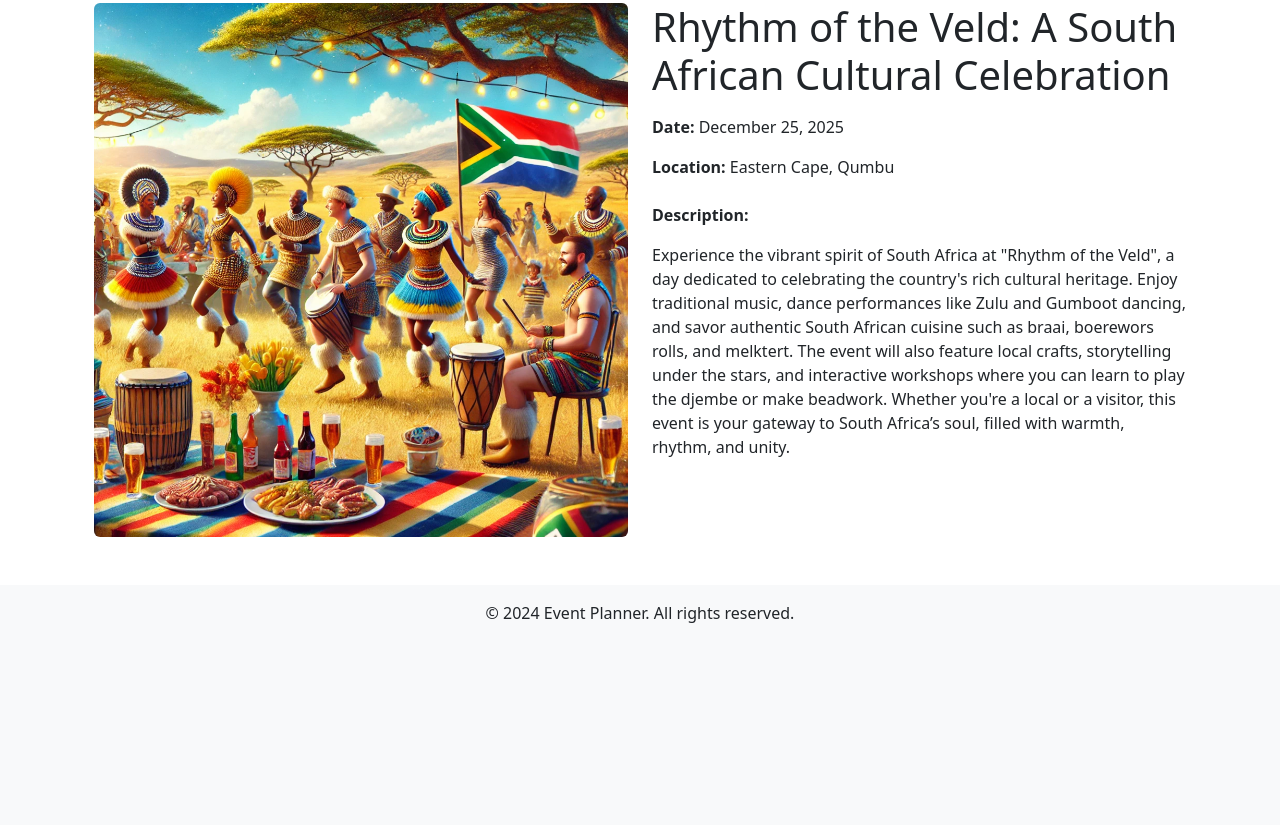
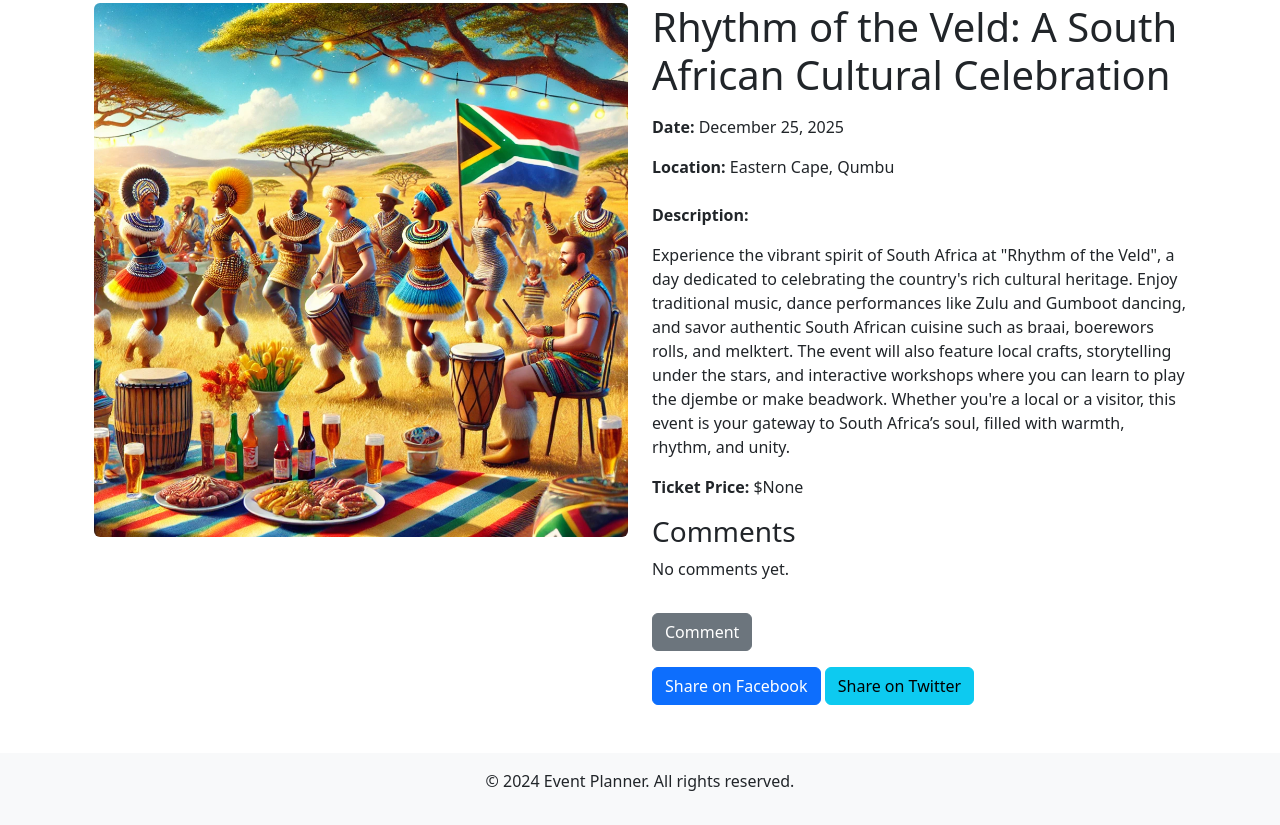
Before and after one commit to siboniseni/event_planner, a Django app: page /event/6/ in a window 1280 px wide. Shown: the part 155-980 px from the top of the page. Before the commit the page ends 778 px from the top, so only its background shows below. Run offline with Django 5.2, Linux system fonts and the light colour scheme; data comes from the database, SQL or seed files in the repository; both versions use the stored data as it was after the commit.

Commit message:
comment form interativeness

```diff
--- a/events/templates/events/event_detail.html
+++ b/events/templates/events/event_detail.html
@@ -13,7 +13,47 @@
             <p><strong>Location:</strong> {{ event.location }}</p>
             <p class="mt-4"><strong>Description:</strong></p>
             <p>{{ event.description }}</p>
+            <p><strong>Ticket Price:</strong> ${{ event.ticket_price }}</p>
+
+            <h3>Comments</h3>
+            {% for comment in event.comments.all %}
+                <p><strong>{{ comment.name }}:</strong> {{ comment.text }}</p>
+                <p><em>{{ comment.created_at|date:"F j, Y, H:i" }}</em></p>
+            {% empty %}
+                <p>No comments yet.</p>
+            {% endfor %}
+
+            <!-- Button to show the comment form -->
+            <button id="comment-button" class="btn btn-secondary mt-3">Comment</button>
+
+            <!-- Hidden comment form -->
+            <div id="comment-form" style="display:none;">
+                <form method="POST">
+                    {% csrf_token %}
+                    <input type="text" name="name" class="form-control" placeholder="Your Name" required>
+                    <textarea name="text" class="form-control" placeholder="Leave a comment..." required></textarea>
+                    <button type="submit" class="btn btn-primary mt-2">Submit Comment</button>
+                </form>
+            </div>
+
+            <div class="social-share mt-3">
+                <a href="https://www.facebook.com/sharer/sharer.php?u={{ request.build_absolute_uri }}" class="btn btn-primary">Share on Facebook</a>
+                <a href="https://twitter.com/intent/tweet?url={{ request.build_absolute_uri }}" class="btn btn-info">Share on Twitter</a>
+            </div>
         </div>
     </div>
 </div>
+
+<!-- JavaScript to toggle the comment form -->
+<script>
+    document.getElementById("comment-button").addEventListener("click", function() {
+        var form = document.getElementById("comment-form");
+        // Toggle the display property
+        if (form.style.display === "none" || form.style.display === "") {
+            form.style.display = "block";
+        } else {
+            form.style.display = "none";
+        }
+    });
+</script>
 {% endblock %}
--- a/events/views.py
+++ b/events/views.py
@@ -1,5 +1,5 @@
-from django.shortcuts import render, get_object_or_404
-from .models import Event
+from django.shortcuts import redirect, render, get_object_or_404
+from .models import Event, Comment
 
 
 # Home view: Display the latest 3 events, sorted by date
@@ -17,4 +17,14 @@ def event_list(request):
 # Event detail view: Display details for a specific event
 def event_detail(request, pk):
     event = get_object_or_404(Event, pk=pk)  # Fetch the event by primary key
+
+    if request.method == 'POST':
+        name = request.POST.get('name')
+        text = request.POST.get('text')
+
+        # Save the new comment
+        Comment.objects.create(event=event, name=name, text=text)
+
+        return redirect('event_detail', pk=event.pk)  # Redirect to the same event page to show the new comment
+
     return render(request, 'events/event_detail.html', {'event': event})
```
Also changed, not shown: db.sqlite3.
